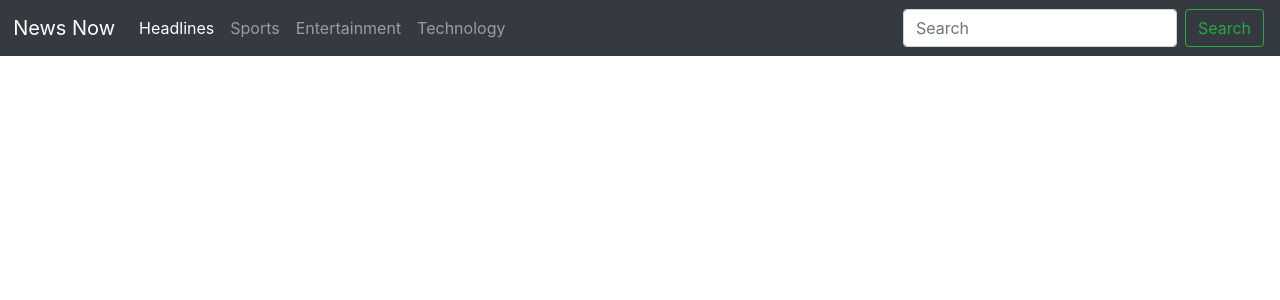
After one commit to zaydenSnacks/Capital_one_Proj, a Flask app: page /sports/ in a window 1280 px wide. The commit adds this page. Shown: the top 300 px of the page. Run offline with Flask 2, Linux system fonts and the light colour scheme; data that the repository does not hold is empty; some libraries are stand-ins or nearby versions.

Commit message:
added Nav bar

```diff
--- a/main.py
+++ b/main.py
@@ -1,15 +1,41 @@
 from newsapi import NewsApiClient
-from flask import Flask, redirect, url_for, render_template
+from flask import Flask, redirect, url_for, render_template, request
 import requests
+from datetime import timedelta, date
 
 newsapi = NewsApiClient(api_key='579c378a51e64237a1a1ad13d9069103')
-url = ('https://newsapi.org/v2/top-headlines?country=us&category=entertainment&category=sports&category=technology&apiKey=579c378a51e64237a1a1ad13d9069103')
-response = requests.get(url).json()
 
 
 app = Flask(__name__)
 @app.route("/")
 def home():
+    all_articles = newsapi.get_everything(q="technology OR entertainment OR sports", qintitle="technology OR entertainment OR sports", language="en", sort_by="relevancy",page_size=40, from_param=date.today()-timedelta(days=1), to=date.today())
+    return render_template("index.html", articles_list=all_articles['articles'])
+
+
+
+@app.route("/sports/")
+def sports():
+    url = ('https://newsapi.org/v2/top-headlines?country=us&category=sports&apiKey=579c378a51e64237a1a1ad13d9069103')
+    response = requests.get(url).json()
+    return render_template("index.html", articles_list=response['articles'])
+
+@app.route("/entertainment/")
+def entertainment():
+    url = ('https://newsapi.org/v2/top-headlines?country=us&category=entertainment&apiKey=579c378a51e64237a1a1ad13d9069103')
+    response = requests.get(url).json()
+    return render_template("index.html", articles_list=response['articles'])
+
+@app.route("/technology/")
+def technology():
+    url = 'https://newsapi.org/v2/top-headlines?country=us&category=technology&apiKey=579c378a51e64237a1a1ad13d9069103'
+    response = requests.get(url).json()
+    return render_template("index.html", articles_list=response['articles'])
+
+@app.route("/search/", methods=["POST", "GET"])
+def search():
+    url = ('https://newsapi.org/v2/top-headlines?q=' + request.form["nm"] + '&country=us&category=entertainment&category=sports&category=technology&apiKey=579c378a51e64237a1a1ad13d9069103')
+    response = requests.get(url).json()
     return render_template("index.html", articles_list=response['articles'])
 
 
--- a/static/style.css
+++ b/static/style.css
@@ -1,9 +1,6 @@
 .img {
     height: auto;
     width: auto;
-    max-width: 200px;
-    max-height:  200px;
+    max-width: 500px;
+    max-height:  500px;
 }
-.header {
-    color: #0040ff;
-}
--- /dev/null
+++ b/templates/base.html
@@ -0,0 +1,47 @@
+<!DOCTYPE html>
+<html lang="en">
+<head>
+    <link rel="stylesheet" href="https://stackpath.bootstrapcdn.com/bootstrap/4.3.1/css/bootstrap.min.css"
+          integrity="sha384-ggOyR0iXCbMQv3Xipma34MD+dH/1fQ784/j6cY/iJTQUOhcWr7x9JvoRxT2MZw1T"
+          crossorigin="anonymous">
+
+    {% block content1 %}
+    {% endblock %}
+
+    </head>
+<nav class="navbar navbar-expand-lg navbar-dark bg-dark" style="margin-left: -5.5%">
+  <button class="navbar-toggler" type="button" data-toggle="collapse" data-target="#navbarTogglerDemo03" aria-controls="navbarTogglerDemo03" aria-expanded="false" aria-label="Toggle navigation">
+    <span class="navbar-toggler-icon"></span>
+  </button>
+  <a class="navbar-brand" href="#">News Now</a>
+
+  <div class="collapse navbar-collapse" id="navbarTogglerDemo03">
+    <ul class="navbar-nav mr-auto mt-2 mt-lg-0">
+      <li class="nav-item active">
+        <a class="nav-link" href="http://127.0.0.1:5000/">Headlines <span class="sr-only">(current)</span></a>
+      </li>
+      <li class="nav-item">
+        <a class="nav-link" href="http://127.0.0.1:5000/sports/">Sports</a>
+      </li>
+        <li class="nav-item">
+        <a class="nav-link" href="http://127.0.0.1:5000/entertainment/">Entertainment</a>
+      </li>
+        <li class="nav-item">
+        <a class="nav-link" href="http://127.0.0.1:5000/technology/">Technology</a>
+      </li>
+    </ul>
+    <form class="form-inline my-2 my-lg-0" action="http://127.0.0.1:5000/search/" method="post">
+      <input class="form-control mr-sm-2" type="search" name="nm" placeholder="Search" aria-label="Search">
+      <button class="btn btn-outline-success my-2 my-sm-0" type="submit">Search</button>
+    </form>
+  </div>
+</nav>
+
+    <body>
+        {% block content %}
+        {% endblock %}
+        <script src="https://code.jquery.com/jquery-3.3.1.slim.min.js" integrity="sha384-q8i/X+965DzO0rT7abK41JStQIAqVgRVzpbzo5smXKp4YfRvH+8abtTE1Pi6jizo" crossorigin="anonymous"></script>
+        <script src="https://cdnjs.cloudflare.com/ajax/libs/popper.js/1.14.7/umd/popper.min.js" integrity="sha384-UO2eT0CpHqdSJQ6hJty5KVphtPhzWj9WO1clHTMGa3JDZwrnQq4sF86dIHNDz0W1" crossorigin="anonymous"></script>
+        <script src="https://stackpath.bootstrapcdn.com/bootstrap/4.3.1/js/bootstrap.min.js" integrity="sha384-JjSmVgyd0p3pXB1rRibZUAYoIIy6OrQ6VrjIEaFf/nJGzIxFDsf4x0xIM+B07jRM" crossorigin="anonymous"></script>
+    </body>
+</html>
--- a/templates/index.html
+++ b/templates/index.html
@@ -1,12 +1,12 @@
-<!DOCTYPE html>
-<html lang="en">
-<head>
-    <meta charset="UTF-8">
+{% extends "base.html" %}
+
+{% block content1 %}
     <link rel="stylesheet" type="text/css" href="/static/style.css">
     <title>Cap challenge</title>
-</head>
+{% endblock %}
+
+{% block content %}
 <body style="margin-left: 5%">
-    <h1 class ="header">News headlines</h1>
     <br>
     {% for x in articles_list %}
 
@@ -21,6 +21,5 @@
     <br>
     <br>
     {% endfor %}
-
 </body>
-</html>
+{% endblock %}
```
Also changed, not shown: main2.py (deleted, +0 -7 lines).
